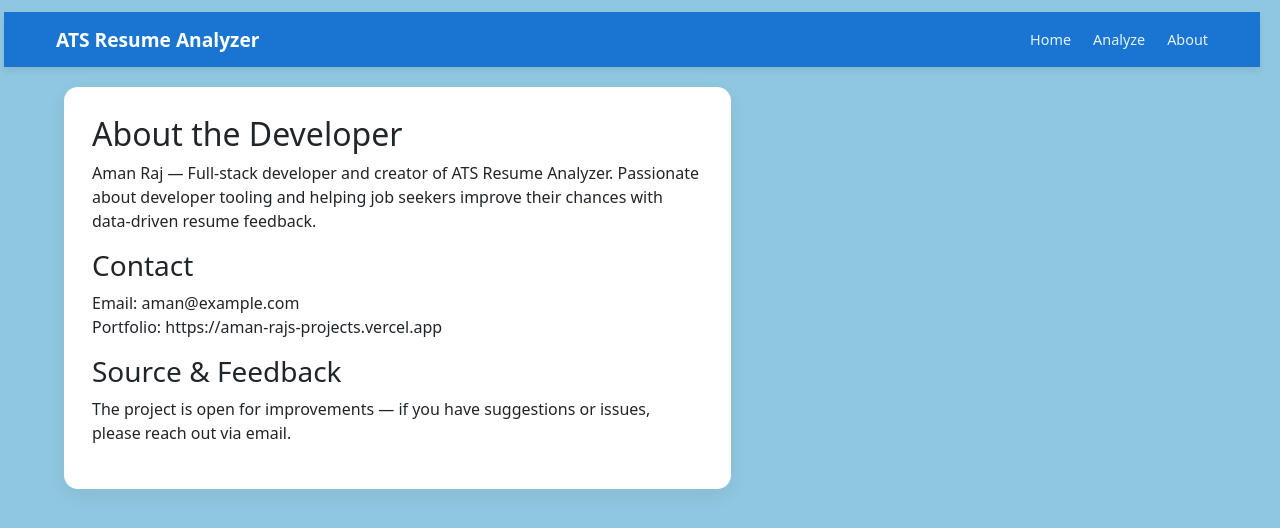
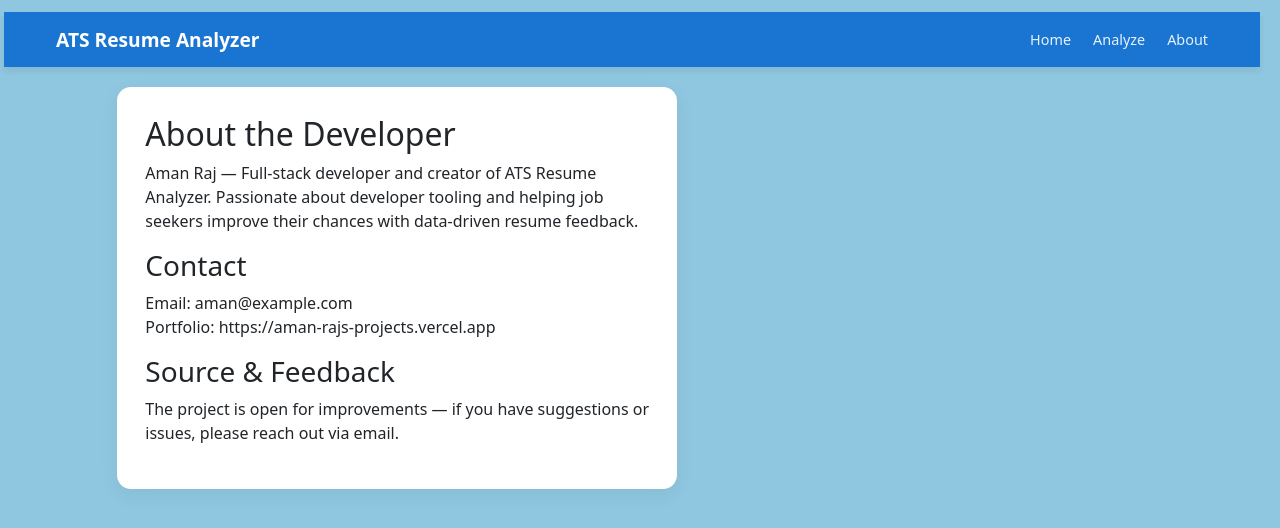
Before and after one commit to amanraj26266/ATS, a React (Vite) app in the folder client/: page / in a window 1280 px wide. Both pictures are taken after a click on the item "About". Shown: the top 528 px of the page. Built offline with nearby package versions, Linux system fonts and the light colour scheme; no server answers.

Commit message:
few changes in home.jsx

```diff
--- a/client/src/App.css
+++ b/client/src/App.css
@@ -146,10 +146,11 @@
 
 .hero-image img {
   width: 100%;
-  max-width: 100%;
+  max-width: 520px; /* limit large images to avoid overlap */
   height: auto;
   border-radius: 12px;
   display: block;
+  object-fit: cover;
 }
 
 
@@ -167,6 +168,14 @@
   box-shadow: 0 6px 20px rgba(0,0,0,0.06);
   width: 100%;
   box-sizing: border-box;
+}
+
+/* Prevent overlap on wide images: center the home/about cards and limit width */
+.home-card,
+.about-card {
+  max-width: 560px;
+  margin-left: auto;
+  margin-right: auto;
 }
 
 /* Home & About specific cards */
```
